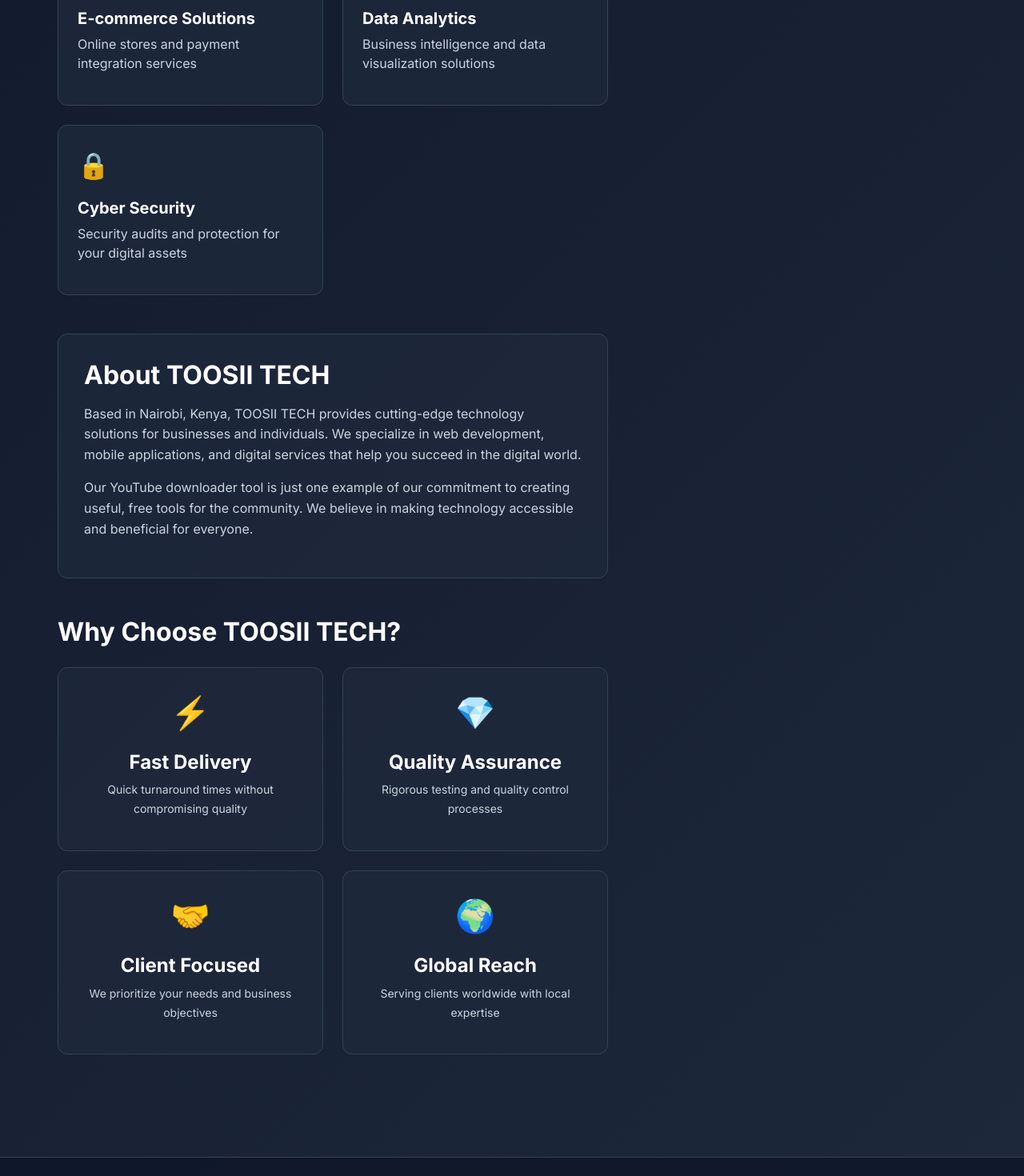
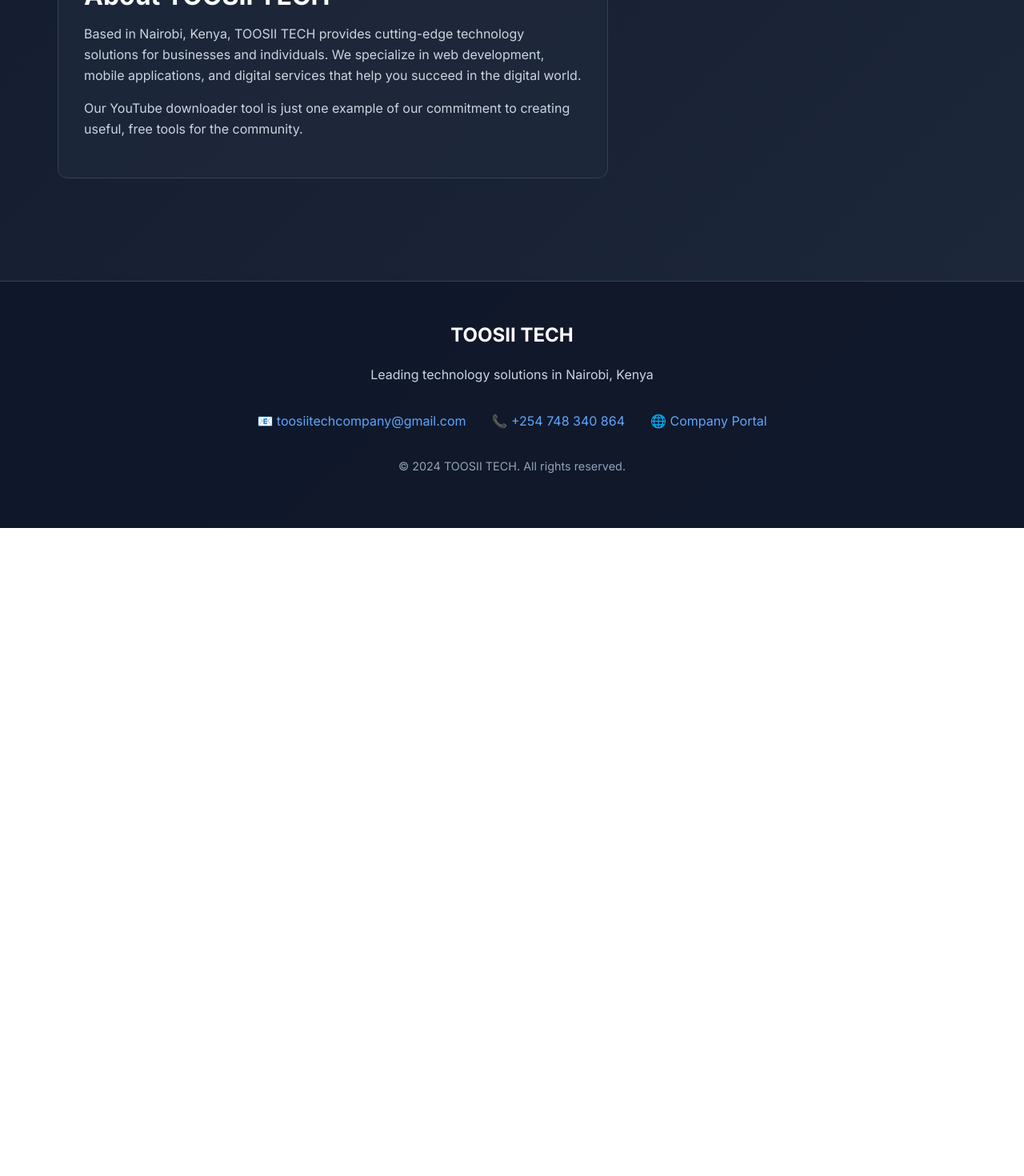
Before and after one commit to TOOSII102/BASE-WEB-APP2, a Next.js app: page / in a window 1280 px wide. Shown: the part 1200-2670 px from the top of the page at 80% size. After the commit the page ends 1860 px from the top, so only its background shows below. Built offline with nearby package versions, Linux system fonts and the light colour scheme.

Commit message:
Update page.js

```diff
--- a/app/page.js
+++ b/app/page.js
@@ -10,6 +10,7 @@
   const [loading, setLoading] = useState(false)
   const [result, setResult] = useState(null)
   const [error, setError] = useState('')
+  const [downloading, setDownloading] = useState(false)
 
   const handleDownload = async (e) => {
     e.preventDefault()
@@ -58,6 +59,81 @@
     setDownloadType('mp4')
     setResult(null)
     setError('')
+    setDownloading(false)
+  }
+
+  // Function to handle the actual download to device
+  const handleActualDownload = async () => {
+    if (!result || !result.downloadUrl) return;
+
+    setDownloading(true);
+
+    try {
+      // Create a safe filename
+      const safeTitle = result.title.replace(/[^a-z0-9]/gi, '_').toLowerCase();
+      const filename = `${safeTitle}.${result.type}`;
+
+      // Method 1: Direct download using anchor tag with download attribute
+      const link = document.createElement('a');
+      link.href = result.downloadUrl;
+      link.setAttribute('download', filename);
+      link.setAttribute('target', '_blank');
+
+      // Append to body, click, and remove
+      document.body.appendChild(link);
+      link.click();
+      document.body.removeChild(link);
+
+      // Fallback: If direct download doesn't work, open in new tab
+      setTimeout(() => {
+        window.open(result.downloadUrl, '_blank');
+      }, 1000);
+
+    } catch (err) {
+      console.error('Download error:', err);
+      // Fallback to opening in new tab
+      window.open(result.downloadUrl, '_blank');
+    } finally {
+      setTimeout(() => setDownloading(false), 2000);
+    }
+  }
+
+  // Alternative download method using fetch (for smaller files)
+  const handleFetchDownload = async () => {
+    if (!result || !result.downloadUrl) return;
+
+    setDownloading(true);
+
+    try {
+      const response = await fetch(result.downloadUrl);
+      const blob = await response.blob();
+
+      // Create blob URL
+      const blobUrl = window.URL.createObjectURL(blob);
+
+      // Create download link
+      const link = document.createElement('a');
+      link.href = blobUrl;
+
+      const safeTitle = result.title.replace(/[^a-z0-9]/gi, '_').toLowerCase();
+      const filename = `${safeTitle}.${result.type}`;
+      link.download = filename;
+
+      // Append to body, click, and remove
+      document.body.appendChild(link);
+      link.click();
+      document.body.removeChild(link);
+
+      // Clean up blob URL
+      window.URL.revokeObjectURL(blobUrl);
+
+    } catch (err) {
+      console.error('Fetch download error:', err);
+      // Fallback to direct method
+      handleActualDownload();
+    } finally {
+      setTimeout(() => setDownloading(false), 2000);
+    }
   }
 
   return (
@@ -187,21 +263,6 @@
                     icon: '🚀',
                     title: 'Digital Marketing',
                     desc: 'Boost your online presence and reach more customers'
-                  },
-                  {
-                    icon: '🛒',
-                    title: 'E-commerce Solutions',
-                    desc: 'Online stores and payment integration services'
-                  },
-                  {
-                    icon: '📊',
-                    title: 'Data Analytics',
-                    desc: 'Business intelligence and data visualization solutions'
-                  },
-                  {
-                    icon: '🔒',
-                    title: 'Cyber Security',
-                    desc: 'Security audits and protection for your digital assets'
                   }
                 ].map((service, index) => (
                   <div key={index} style={{
@@ -209,8 +270,7 @@
                     padding: '1.5rem',
                     borderRadius: '12px',
                     border: '1px solid #334155',
-                    transition: 'transform 0.2s',
-                    cursor: 'pointer'
+                    transition: 'transform 0.2s'
                   }}
                   onMouseEnter={(e) => {
                     e.currentTarget.style.transform = 'translateY(-5px)'
@@ -250,56 +310,8 @@
               </p>
               <p style={{ color: '#cbd5e0', lineHeight: '1.6' }}>
                 Our YouTube downloader tool is just one example of our commitment to creating
-                useful, free tools for the community. We believe in making technology accessible
-                and beneficial for everyone.
+                useful, free tools for the community.
               </p>
-            </div>
-
-            {/* Why Choose Us Section */}
-            <div style={{ marginTop: '3rem' }}>
-              <h2 style={{ fontSize: '2rem', marginBottom: '1.5rem', color: 'white' }}>
-                Why Choose TOOSII TECH?
-              </h2>
-              <div style={{
-                display: 'grid',
-                gridTemplateColumns: 'repeat(auto-fit, minmax(250px, 1fr))',
-                gap: '1.5rem'
-              }}>
-                {[
-                  {
-                    icon: '⚡',
-                    title: 'Fast Delivery',
-                    desc: 'Quick turnaround times without compromising quality'
-                  },
-                  {
-                    icon: '💎',
-                    title: 'Quality Assurance',
-                    desc: 'Rigorous testing and quality control processes'
-                  },
-                  {
-                    icon: '🤝',
-                    title: 'Client Focused',
-                    desc: 'We prioritize your needs and business objectives'
-                  },
-                  {
-                    icon: '🌍',
-                    title: 'Global Reach',
-                    desc: 'Serving clients worldwide with local expertise'
-                  }
-                ].map((feature, index) => (
-                  <div key={index} style={{
-                    background: 'rgba(30, 41, 59, 0.8)',
-                    padding: '1.5rem',
-                    borderRadius: '12px',
-                    border: '1px solid #334155',
-                    textAlign: 'center'
-                  }}>
-                    <div style={{ fontSize: '2.5rem', marginBottom: '1rem' }}>{feature.icon}</div>
-                    <h4 style={{ color: 'white', marginBottom: '0.5rem' }}>{feature.title}</h4>
-                    <p style={{ color: '#cbd5e0', fontSize: '0.875rem' }}>{feature.desc}</p>
-                  </div>
-                ))}
-              </div>
             </div>
           </div>
 
@@ -431,7 +443,7 @@
                   marginBottom: '1.5rem'
                 }}>
                   <h4 style={{ fontSize: '1.25rem', color: 'white', margin: 0 }}>
-                    Download Ready!
+                    ✅ Download Ready!
                   </h4>
                   <button
                     onClick={resetForm}
@@ -465,43 +477,45 @@
                     gap: '1rem',
                     marginBottom: '1.5rem'
                   }}>
-                    {result.duration && (
-                      <div>
-                        <div style={{ color: '#94a3b8', fontSize: '0.75rem' }}>Duration</div>
-                        <div style={{ color: 'white', fontWeight: '500', fontSize: '0.875rem' }}>
-                          {result.duration}
-                        </div>
-                      </div>
-                    )}
                     <div>
                       <div style={{ color: '#94a3b8', fontSize: '0.75rem' }}>Format</div>
                       <div style={{ color: 'white', fontWeight: '500', fontSize: '0.875rem' }}>
                         {result.type.toUpperCase()}
                       </div>
                     </div>
+                    <div>
+                      <div style={{ color: '#94a3b8', fontSize: '0.75rem' }}>Quality</div>
+                      <div style={{ color: 'white', fontWeight: '500', fontSize: '0.875rem' }}>
+                        {result.quality}
+                      </div>
+                    </div>
                   </div>
 
-                  <a
-                    href={result.downloadUrl}
-                    download
+                  <button
+                    onClick={handleActualDownload}
+                    disabled={downloading}
                     style={{
-                      display: 'block',
-                      textAlign: 'center',
-                      background: 'linear-gradient(135deg, #10b981, #059669)',
+                      width: '100%',
+                      background: downloading
+                        ? 'linear-gradient(135deg, #475569, #64748b)'
+                        : 'linear-gradient(135deg, #10b981, #059669)',
                       color: 'white',
                       padding: '0.75rem 1.5rem',
                       borderRadius: '8px',
+                      border: 'none',
                       textDecoration: 'none',
                       fontWeight: '600',
-                      fontSize: '0.9rem'
+                      fontSize: '0.9rem',
+                      cursor: downloading ? 'not-allowed' : 'pointer',
+                      opacity: downloading ? 0.7 : 1
                     }}
                   >
-                    Download {result.type.toUpperCase()}
-                  </a>
+                    {downloading ? 'Downloading...' : `⬇️ Download ${result.type.toUpperCase()}`}
+                  </button>
                 </div>
 
                 <div style={{ color: '#94a3b8', fontSize: '0.75rem' }}>
-                  💡 Right-click and "Save link as..." to download
+                  💡 The file will download directly to your device
                 </div>
               </div>
             )}
```
